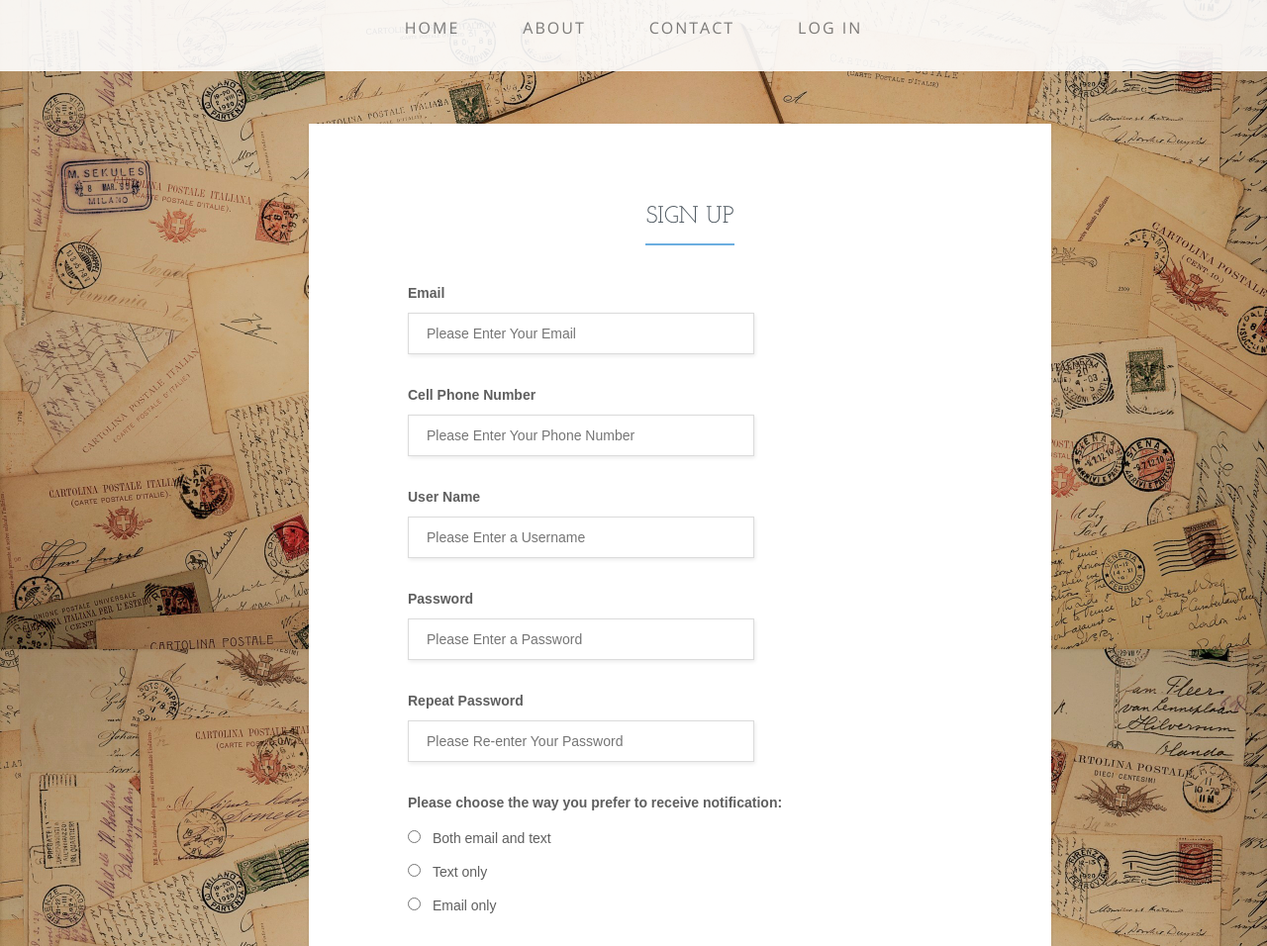
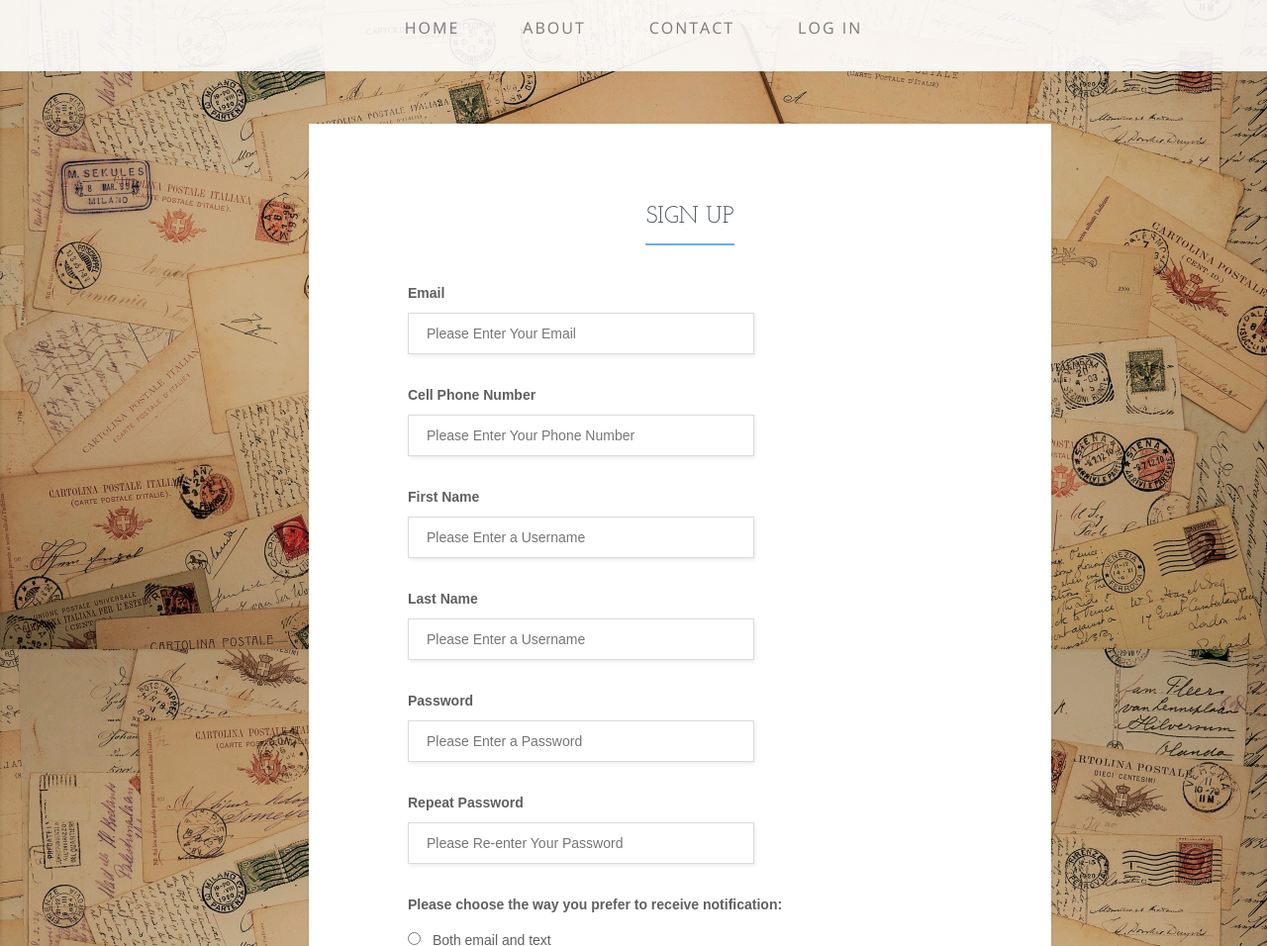
Before and after one commit to brianwang1217/SelfImprovementWebApp, a website: page signup.html in a window 1280 px wide. Shown: the part 144-1100 px from the top of the page at 99% size. Drawn offline with nearby package versions, Linux system fonts and the light colour scheme.

Commit message:
change to first+last name

```diff
--- a/signup.html
+++ b/signup.html
@@ -81,7 +81,14 @@
 
                 <div class="form-row">
                 <label>
-                    <span><b>User Name</b></span>
+                    <span><b>First Name</b></span>
+                    <input type="text" placeholder="Please Enter a Username" name="username" required>
+                </label>
+                </div>
+
+                <div class="form-row">
+                <label>
+                    <span><b>Last Name</b></span>
                     <input type="text" placeholder="Please Enter a Username" name="username" required>
                 </label>
                 </div>
```
